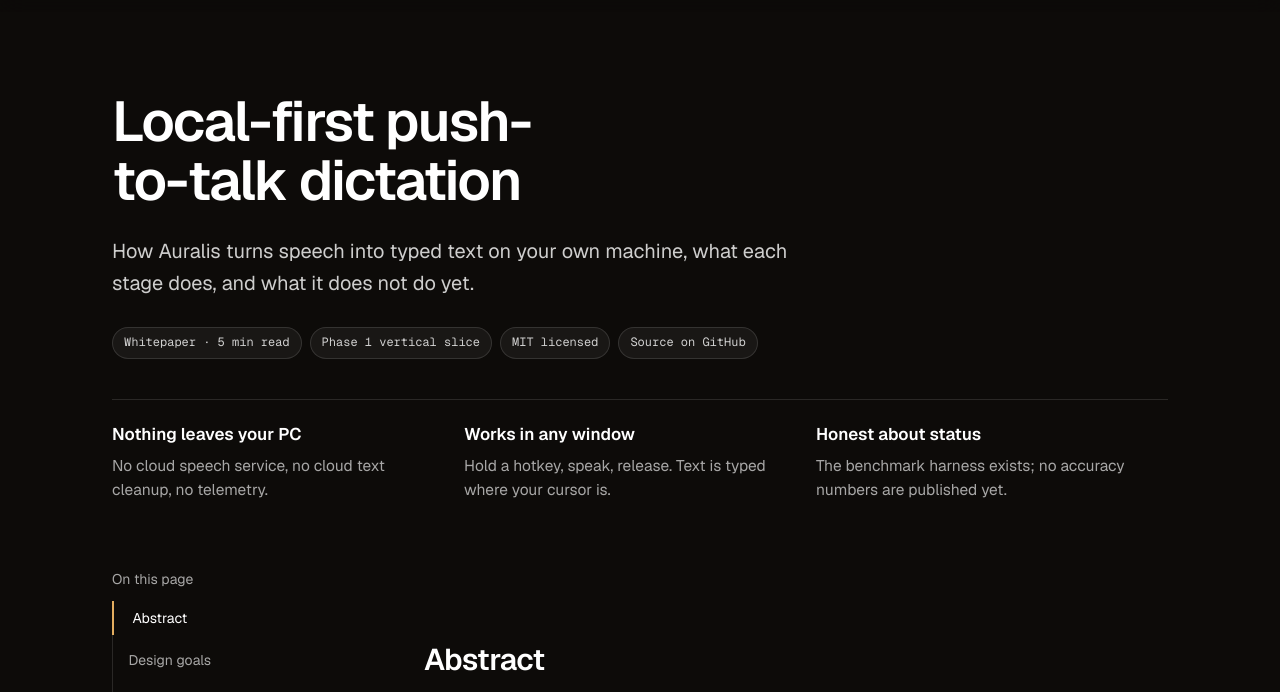
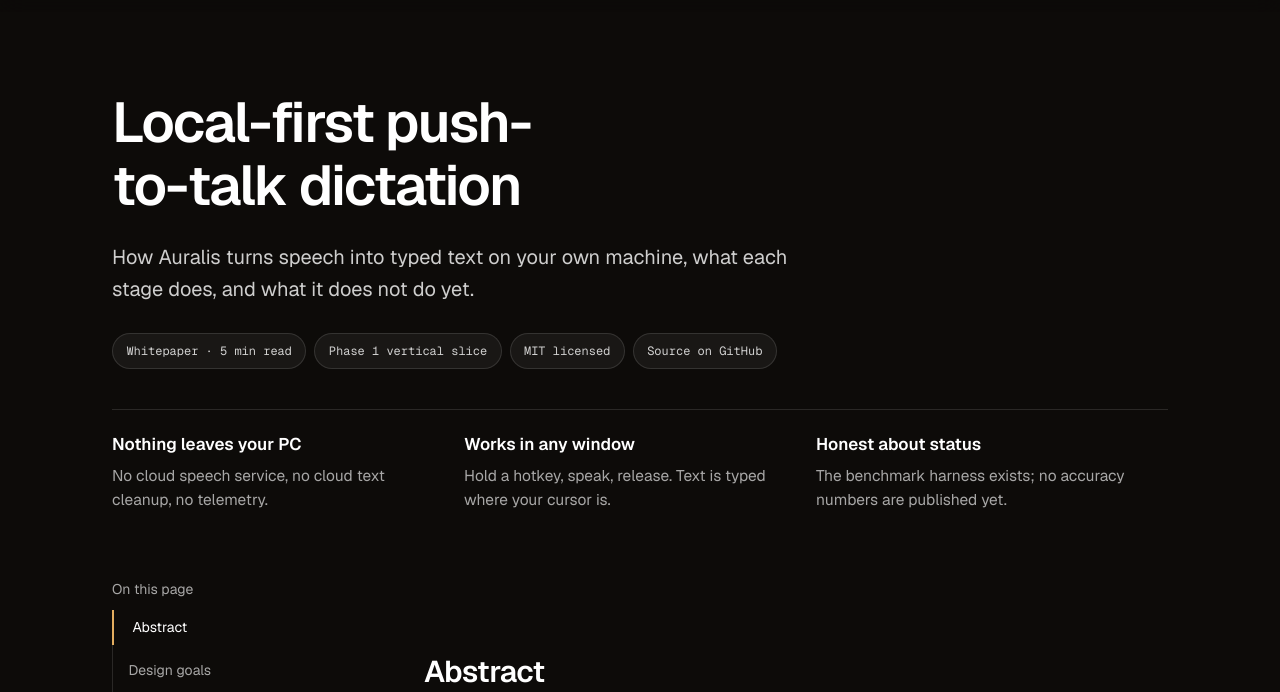
Before and after one commit to Sagexd08/Auralis, a plain HTML site: page apps/web/whitepaper.html in a window 1280 px wide. Shown: the part 55-747 px from the top of the page. Drawn offline with nearby package versions, Linux system fonts and the light colour scheme.

Commit message:
fix(web): looser leading and padding in whitepaper

```diff
--- a/apps/web/whitepaper.html
+++ b/apps/web/whitepaper.html
@@ -36,10 +36,10 @@
   .btn.solid:hover { background: #efbd75; color: #16110a; }
 
   .intro { max-width: 72rem; margin: 0 auto; padding: clamp(2.5rem, 7vw, 5rem) clamp(1.25rem, 4vw, 3rem) 1rem; }
-  .intro h1 { font-size: clamp(2rem, 5.2vw, 3.5rem); line-height: 1.06; letter-spacing: -.03em; font-weight: 600; margin: 0; max-width: 18ch; text-wrap: balance; }
+  .intro h1 { font-size: clamp(2rem, 5.2vw, 3.5rem); line-height: 1.12; letter-spacing: -.03em; font-weight: 600; margin: 0; max-width: 18ch; text-wrap: balance; }
   .lead { font-size: clamp(1.0625rem, 1.6vw, 1.25rem); line-height: 1.6; color: var(--fg-2); max-width: 54ch; margin: 1.5rem 0 0; }
   .chips { display: flex; flex-wrap: wrap; gap: .5rem; margin-top: 1.75rem; }
-  .chips span { font-family: 'Geist Mono', monospace; font-size: .75rem; padding: .35rem .75rem; border-radius: 999px; background: var(--panel); box-shadow: inset 0 0 0 1px var(--rule); color: var(--fg-2); }
+  .chips span { font-family: 'Geist Mono', monospace; font-size: .75rem; padding: .45rem .9rem; border-radius: 999px; background: var(--panel); box-shadow: inset 0 0 0 1px var(--rule); color: var(--fg-2); }
   .short { margin-top: 2.5rem; display: grid; gap: 0; border-top: 1px solid var(--rule); }
   @media (min-width: 760px) { .short { grid-template-columns: repeat(3, 1fr); } }
   .short div { padding: 1.25rem 1.5rem 1.25rem 0; border-bottom: 1px solid var(--rule); }
@@ -67,7 +67,7 @@
 
   article { max-width: 44rem; min-width: 0; }
   section.s { padding-top: 1rem; }
-  h2 { position: relative; font-size: clamp(1.5rem, 3vw, 1.875rem); line-height: 1.2; letter-spacing: -.02em; font-weight: 600; margin: 3.5rem 0 1.1rem; text-wrap: balance; }
+  h2 { position: relative; font-size: clamp(1.5rem, 3vw, 1.875rem); line-height: 1.3; letter-spacing: -.02em; font-weight: 600; margin: 3.5rem 0 1.1rem; text-wrap: balance; }
   h2 .anchor { position: absolute; left: -1.4rem; color: var(--accent); text-decoration: none; opacity: 0; transition: opacity .2s; font-weight: 400; }
   h2:hover .anchor, h2 .anchor:focus-visible { opacity: 1; }
   @media (max-width: 959px) { h2 .anchor { display: none; } }
@@ -88,7 +88,7 @@
   .code { position: relative; margin: 1.25rem 0 1.5rem; }
   pre { background: #16110a; border: 1px solid var(--rule); border-radius: 1rem; padding: 1.1rem 1.25rem; overflow-x: auto; font-size: .8125rem; line-height: 1.65; color: rgba(255,255,255,.9); margin: 0; scrollbar-color: rgba(255,255,255,.25) transparent; }
   pre code { background: none; padding: 0; font-size: inherit; }
-  .copy { position: absolute; top: .6rem; right: .6rem; font-family: 'Geist', sans-serif; font-size: .75rem; padding: .3rem .7rem; border-radius: 999px; border: 0; background: rgba(255,255,255,.1); color: #fff; cursor: pointer; opacity: 0; transition: opacity .2s, background-color .2s; }
+  .copy { position: absolute; top: .6rem; right: .6rem; font-family: 'Geist', sans-serif; font-size: .75rem; padding: .45rem .85rem; border-radius: 999px; border: 0; background: rgba(255,255,255,.1); color: #fff; cursor: pointer; opacity: 0; transition: opacity .2s, background-color .2s; }
   .code:hover .copy, .copy:focus-visible { opacity: 1; }
   .copy:hover { background: rgba(255,255,255,.2); } .copy.done { background: var(--accent); color: #16110a; opacity: 1; }
   @media (hover: none) { .copy { opacity: 1; } }
```
